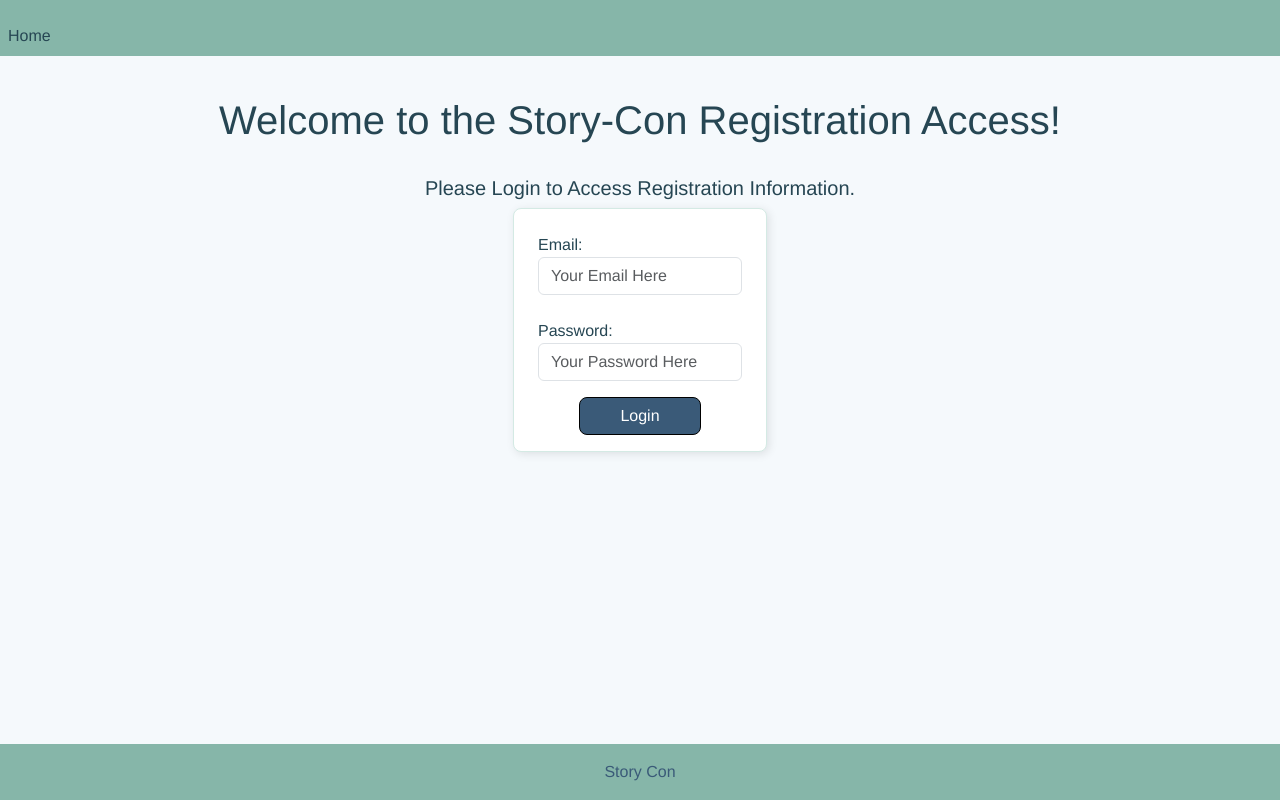
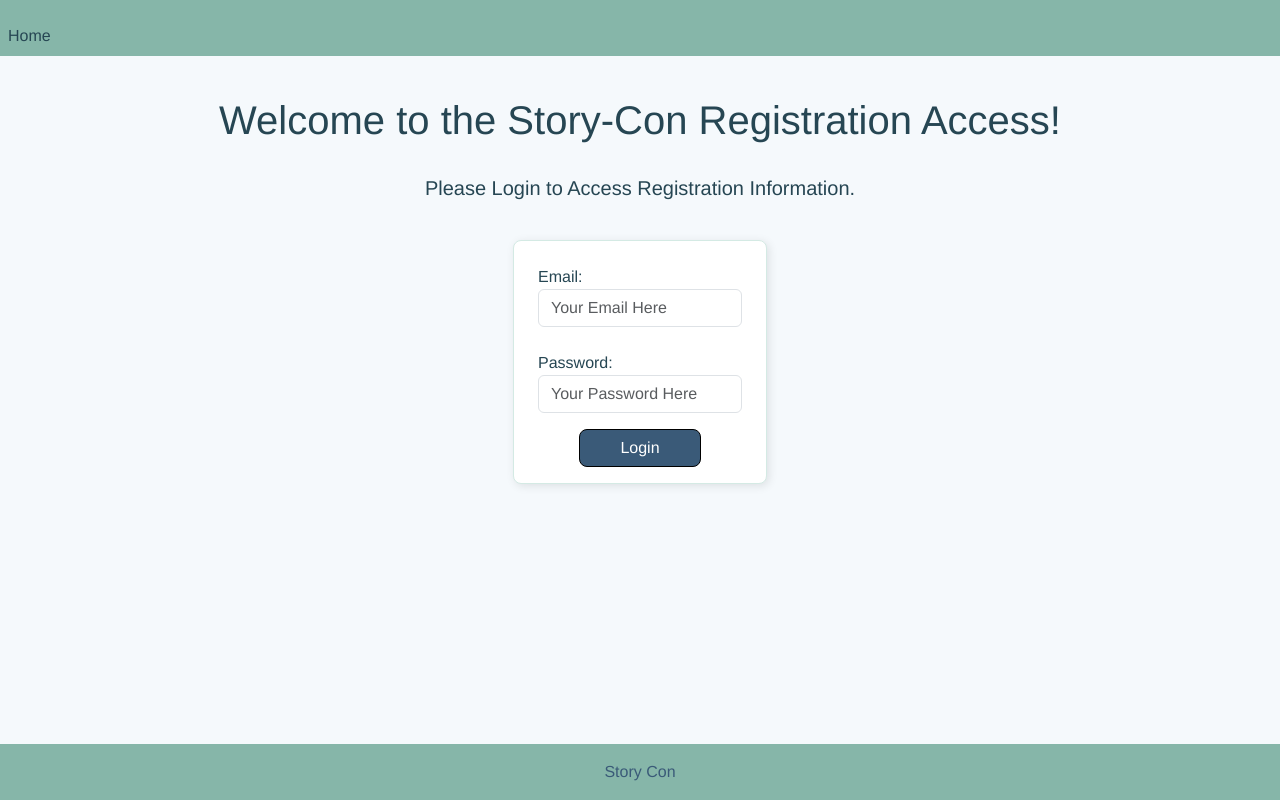
Before and after one commit to elliejeanclark/story-con-registration, a React (Create React App) app in the folder story-con/: page / in a window 1280 px wide. Built offline with nearby package versions, Linux system fonts and the light colour scheme; the HTML template or start-up script is replaced by a standard one.

Commit message:
done work 3/17/25

```diff
--- a/story-con/src/App.css
+++ b/story-con/src/App.css
@@ -45,6 +45,7 @@ html, body {
     background-color: white;
     box-shadow: 2px 2px 10px rgba(0, 0, 0, 0.1);
     border: 1px solid #D4EAE4;
+    margin-top: 2rem;
 }
 
 #login-button {
--- a/story-con/src/App.jsx
+++ b/story-con/src/App.jsx
@@ -30,7 +30,7 @@ function App() {
             <button onClick={logout}>Logout</button>
           </div>
           <footer className="footer">
-            <p className="footer-text">Made by the Elinor Clark 2025</p>
+            <p className="footer-text">Made by Elinor Clark 2025</p>
           </footer>
         </div>
       ) : (
```
